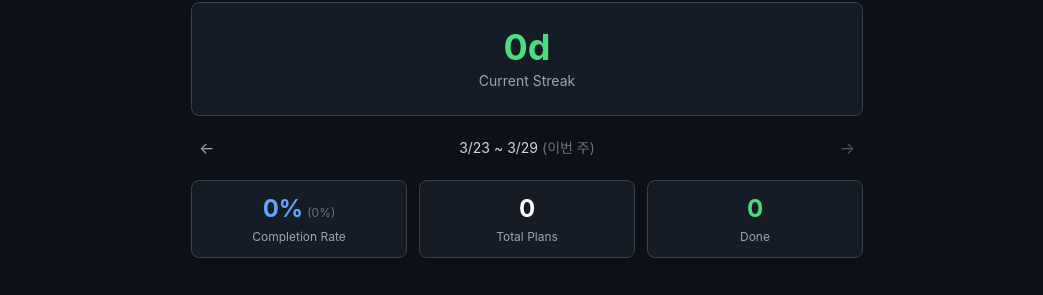
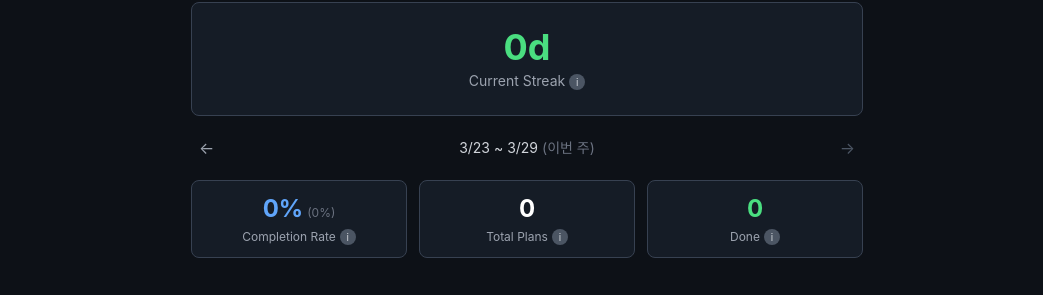
Before and after one commit to EunsooSoh/DayGraph, a React (Vite) app: page /#/stats in a window 1280 px wide. Shown: the part 131-426 px from the top of the page, without its empty margins (113-1156 px from the left). Built offline with nearby package versions, Linux system fonts and the light colour scheme.

Commit message:
[feat] Stats 설명 추가

```diff
--- a/src/components/stats/StatsPage.tsx
+++ b/src/components/stats/StatsPage.tsx
@@ -3,7 +3,7 @@
  * Licensed under the MIT License.
  */
 
-import { useCallback, useEffect, useMemo, useState } from 'react';
+import { useCallback, useEffect, useMemo, useRef, useState } from 'react';
 import * as storage from '../../lib/storage';
 import { computeDaySummary } from '../../lib/color';
 import { today } from '../../lib/date';
@@ -156,7 +156,10 @@ export default function StatsPage() {
       {/* Current Streak - large block */}
       <div className="bg-gray-800/50 border border-gray-700 rounded-lg p-6 text-center mb-4">
         <div className="text-4xl font-bold text-green-400">{currentStreak}d</div>
-        <div className="text-sm text-gray-400 mt-1">Current Streak</div>
+        <div className="text-sm text-gray-400 mt-1">
+          Current Streak
+          <InfoTooltip text="모든 계획을 달성(missed 0건)한 연속 일수입니다. 오늘 기준으로 계산됩니다." />
+        </div>
       </div>
 
       {/* Week navigation */}
@@ -187,9 +190,20 @@ export default function StatsPage() {
           value={`${weekStats.completionRate}%`}
           sub={`(${weekStats.pureCompletionRate}%)`}
           color="text-blue-400"
+          info="(달성 + 대체) / 전체 계획 비율입니다. 괄호 안은 달성만 포함한 순수 달성률입니다."
         />
-        <StatCard label="Total Plans" value={weekStats.totalPlans.toString()} color="text-white" />
-        <StatCard label="Done" value={weekStats.totalDone.toString()} color="text-green-400" />
+        <StatCard
+          label="Total Plans"
+          value={weekStats.totalPlans.toString()}
+          color="text-white"
+          info="해당 주에 등록된 전체 계획 수입니다."
+        />
+        <StatCard
+          label="Done"
+          value={weekStats.totalDone.toString()}
+          color="text-green-400"
+          info="해당 주에 달성 완료한 계획 수입니다. 대체(replaced)는 포함하지 않습니다."
+        />
       </div>
 
       {/* Status breakdown */}
@@ -273,14 +287,48 @@ export default function StatsPage() {
   );
 }
 
-function StatCard({ label, value, sub, color }: { label: string; value: string; sub?: string; color: string }) {
+function InfoTooltip({ text }: { text: string }) {
+  const [open, setOpen] = useState(false);
+  const ref = useRef<HTMLDivElement>(null);
+
+  useEffect(() => {
+    if (!open) return;
+    function handleClick(e: MouseEvent) {
+      if (ref.current && !ref.current.contains(e.target as Node)) setOpen(false);
+    }
+    document.addEventListener('mousedown', handleClick);
+    return () => document.removeEventListener('mousedown', handleClick);
+  }, [open]);
+
+  return (
+    <div ref={ref} className="relative inline-block ml-1">
+      <button
+        onClick={() => setOpen((o) => !o)}
+        className="w-4 h-4 rounded-full bg-gray-600 text-gray-300 text-[10px] leading-none inline-flex items-center justify-center hover:bg-gray-500 transition-colors"
+      >
+        i
+      </button>
+      {open && (
+        <div className="absolute z-50 bottom-full left-1/2 -translate-x-1/2 mb-1.5 w-48 px-2.5 py-1.5 rounded-lg bg-gray-700 border border-gray-600 text-xs text-gray-200 text-left shadow-lg whitespace-normal">
+          {text}
+          <div className="absolute top-full left-1/2 -translate-x-1/2 w-0 h-0 border-x-4 border-x-transparent border-t-4 border-t-gray-700" />
+        </div>
+      )}
+    </div>
+  );
+}
+
+function StatCard({ label, value, sub, color, info }: { label: string; value: string; sub?: string; color: string; info?: string }) {
   return (
     <div className="bg-gray-800/50 border border-gray-700 rounded-lg p-3 text-center">
       <div className={`text-2xl font-bold ${color}`}>
         {value}
         {sub && <span className="text-xs font-normal text-gray-500 ml-1">{sub}</span>}
       </div>
-      <div className="text-xs text-gray-400 mt-1">{label}</div>
+      <div className="text-xs text-gray-400 mt-1">
+        {label}
+        {info && <InfoTooltip text={info} />}
+      </div>
     </div>
   );
 }
```
